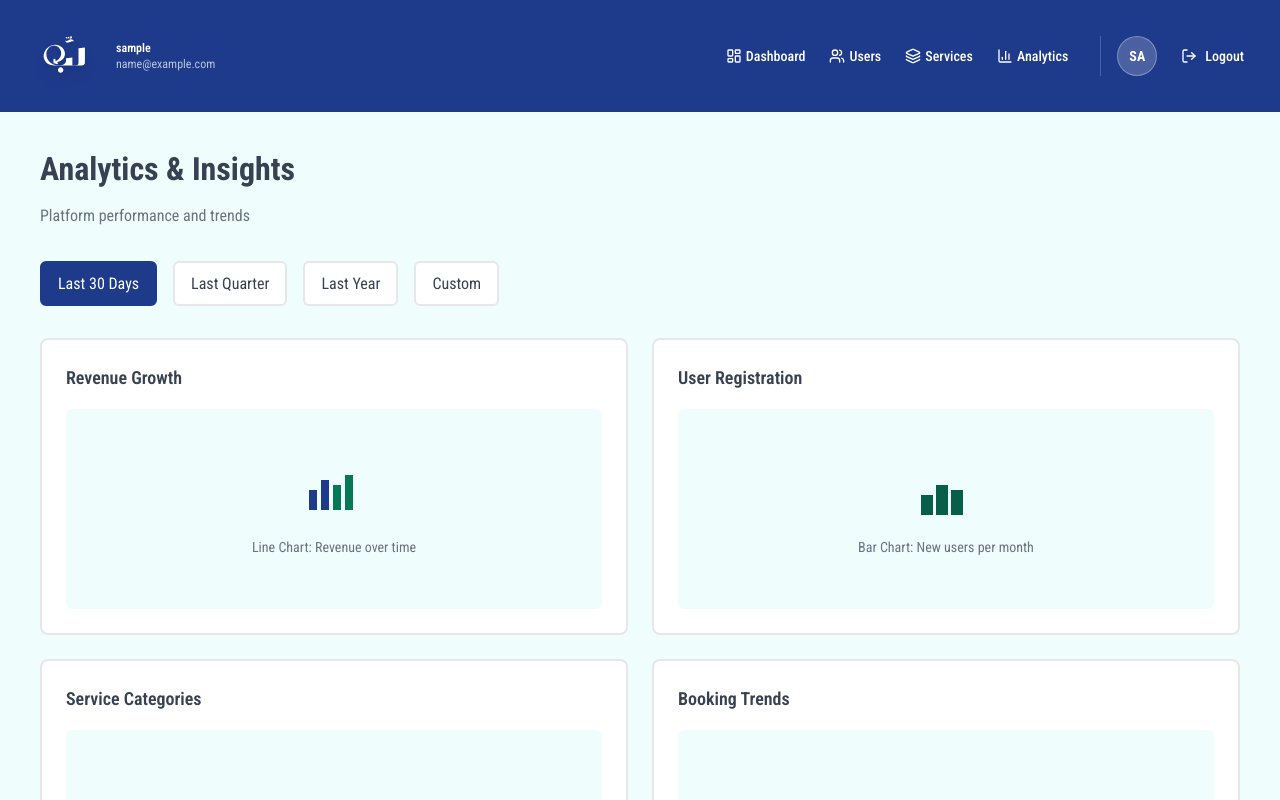
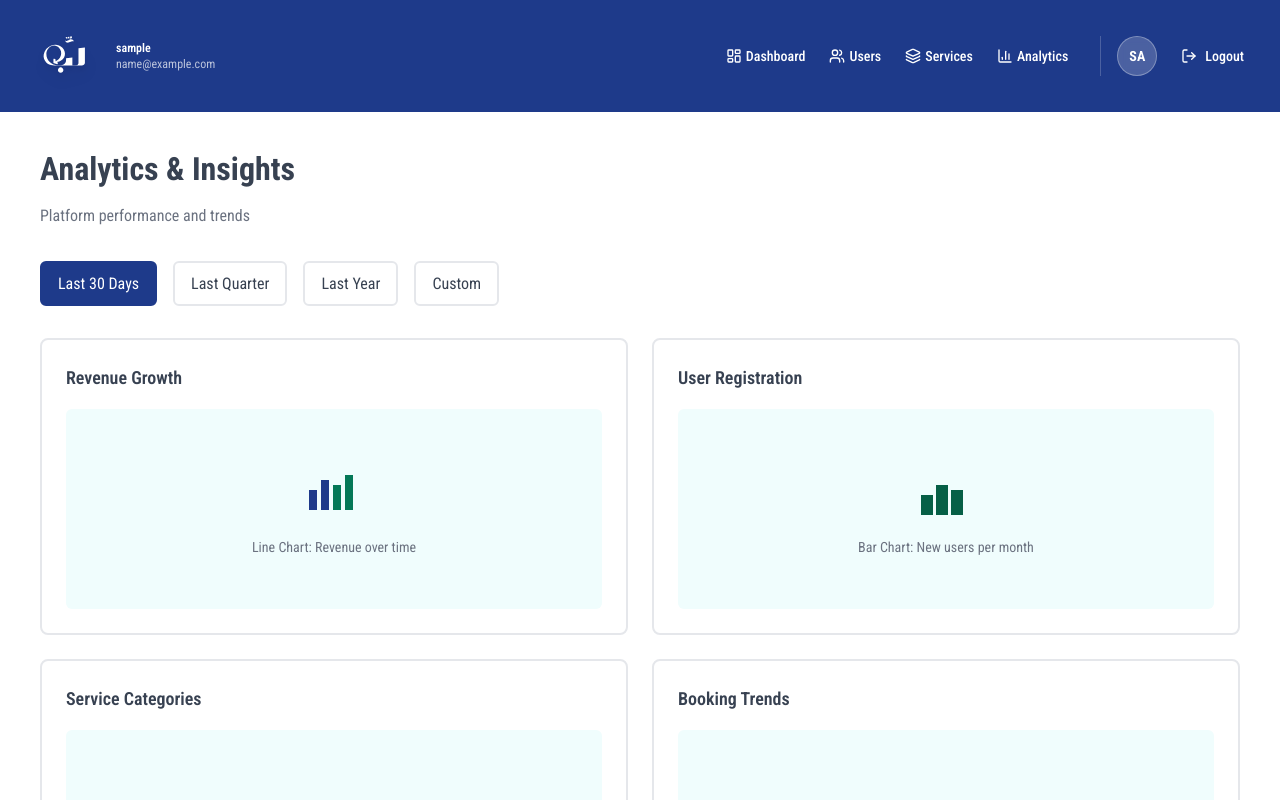
Before and after one commit to reyyynad/Labbi, a React (Vite) app: page /analytics in a window 1280 px wide. Shown: the top 800 px of the page. Built offline with nearby package versions, Linux system fonts and the light colour scheme; sample sign-in values are in the browser's storage.

Commit message:
Changing Analytics page background color

```diff
--- a/src/pages/admin/Analytics.jsx
+++ b/src/pages/admin/Analytics.jsx
@@ -9,7 +9,7 @@ function Analytics() {
   return (
     <>
       <AdminHeader />
-      <main className="admin-main">
+      <main className="admin-main" style={{ backgroundColor: 'white', minHeight: '100vh' }}>
         <div className="admin-container">
           <h1 className="admin-page-title">Analytics & Insights</h1>
           <p className="admin-subtitle">Platform performance and trends</p>
```
